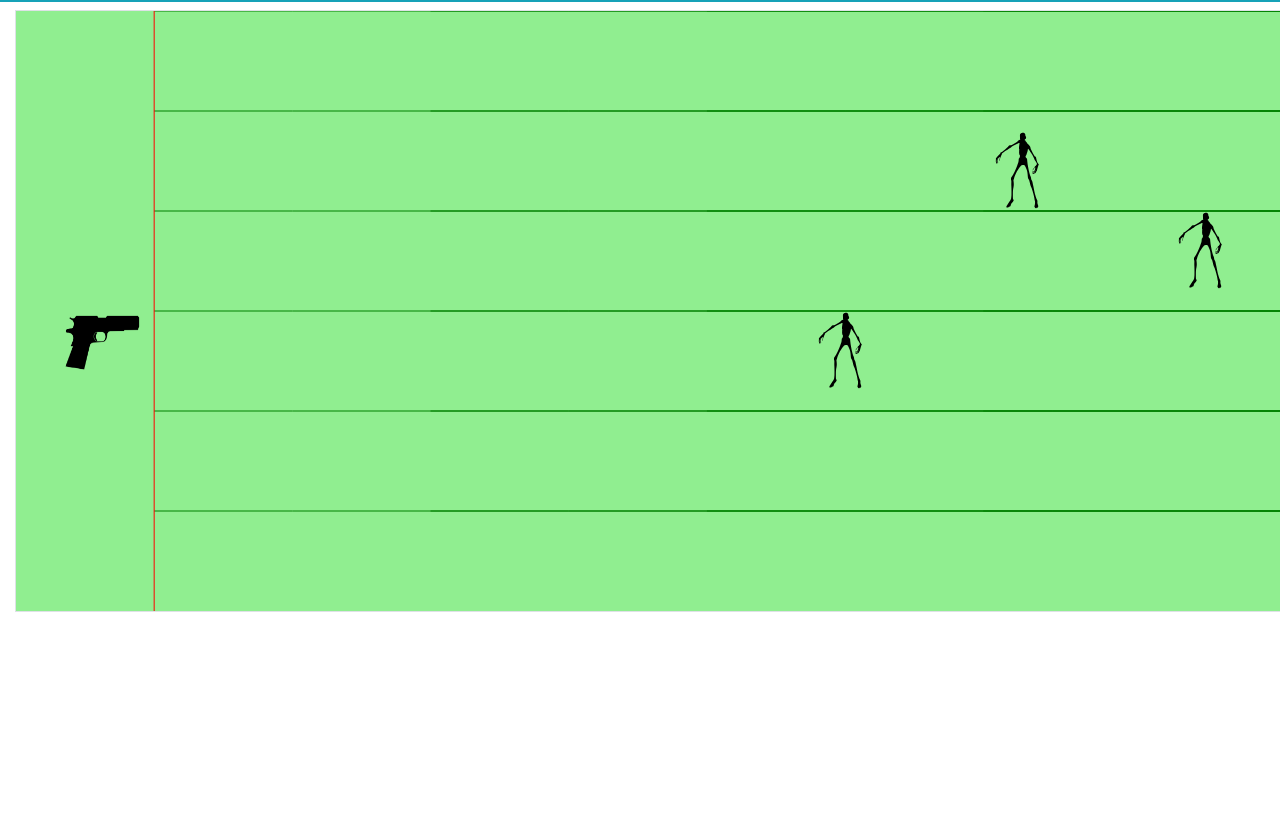
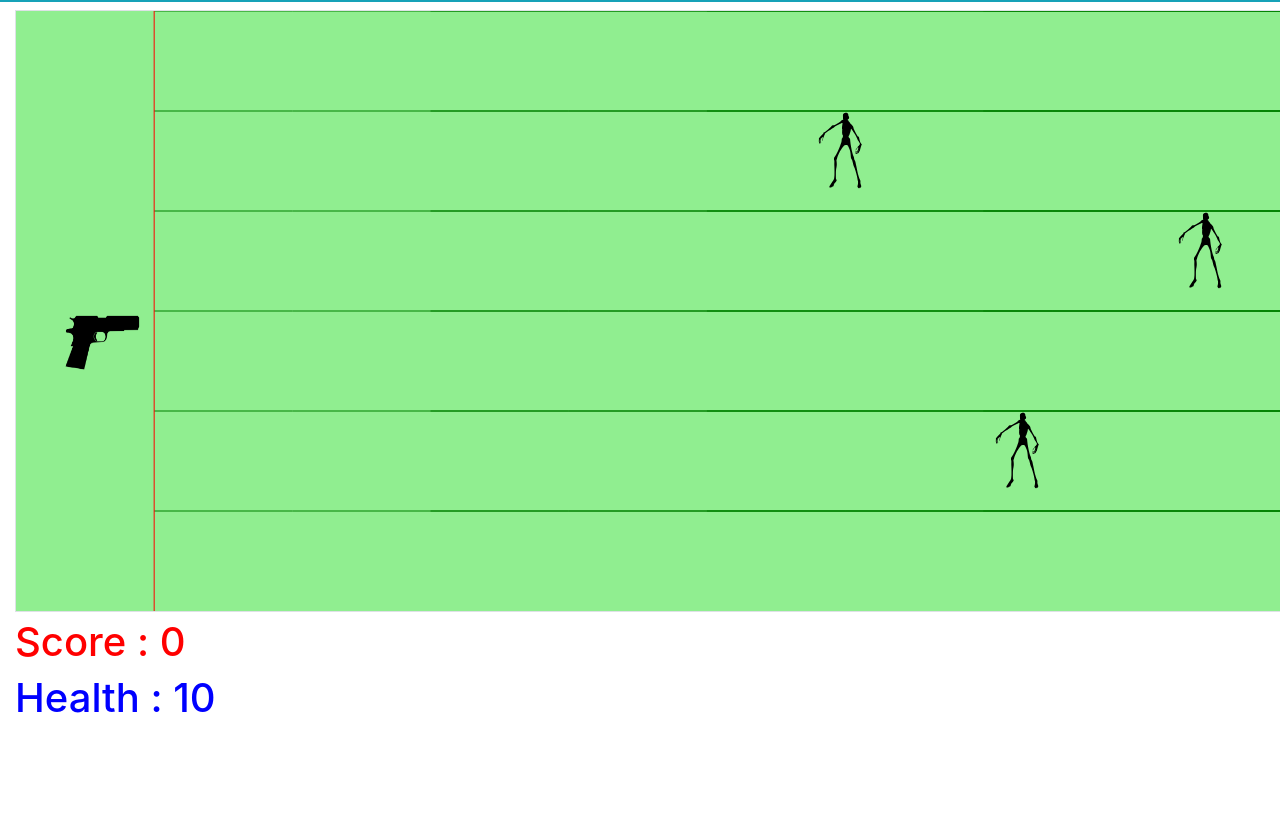
Before and after one commit to tomaskoleckar/gameIT2, a plain HTML site: page index.html in a window 1280 px wide. Shown: the part 124-952 px from the top of the page. Drawn offline with nearby package versions, Linux system fonts and the light colour scheme.

Commit message:
kolize+skore

```diff
--- a/index.html
+++ b/index.html
@@ -15,6 +15,8 @@
     </header>
     <main class="container-fluid text-center mt-2">
         <canvas id="gameboard" width="1520" height="600" class="border"></canvas>
+        <h1 id="score"></h1>
+        <h1 id="health"></h1>
     </main>
     <footer class="bg-light p-3 text-center">
         <p>&copy; Tomáš Kolečkář 2020 - SŠPU Opava IT2</p>
--- a/js/game.js
+++ b/js/game.js
@@ -3,11 +3,20 @@ const ctx = canvas.getContext('2d');
 let test;
 function mouseDetection() {
     canvas.addEventListener("mousemove", function (e) {
-        if (e.y < 675) {
+        if (e.y < 675&&e.y>134) {
             gun.y = e.y;
             gun.y -= 134;
         }
     })
+}
+function updateScore(){
+    let score = document.getElementById("score");
+    score.innerHTML ="Score : "+ game.score + "";
+    let health = document.getElementById("health");
+    health.innerHTML="Health : " + game.health + "";
+    if(game.health == 0){
+        location.reload();
+    }
 }
 function addBullet() {
     canvas.addEventListener("click", function () {
@@ -15,7 +24,6 @@ function addBullet() {
     })
 }
 function addEnemy(difficulty) {
-    console.log(difficulty);
     switch (difficulty) {
         case 1: setInterval(function () {
             game.spawnEnemies();
@@ -125,13 +133,17 @@ class Game {
         this.enemies = [];
         this.speed = 5;
         this.difficulty = 2;
+        this.score = 0;
+        this.coins = 0;
+        this.health = 10;
+        this.hScore = 0;
     };
     init() {
         gun.init();
     };
     draw() {
         ctx.clearRect(0, 0, canvas.width, canvas.height);
-        this.bullets.forEach(function (bullets, index, arr) {
+        this.bullets.forEach(function (bullets, index, arr,) {
             bullets.move();
             bullets.draw();
             /* Jestliže koule spadne pod dolní okraj... */
@@ -139,34 +151,40 @@ class Game {
                 /*...bude z pole odstraněna */
                 arr.splice(index, 1);
             }
-            /*if(detectCollisionCircleRect(bullets,enemies)){
-                arr.splice(index,1);
 
-            }*/
         });
-        this.enemies.forEach(function (enemies, index, arr) {
+        this.enemies.forEach(function (enemies,index,arr) {
             enemies.move();
             enemies.draw();
             /* Jestliže koule spadne pod dolní okraj... */
-            if (enemies.x < 0) {
-                /*...bude z pole odstraněna */
+            if (enemies.x < (canvas.width / 11)) {
+                game.health--;
                 arr.splice(index, 1);
             }
-            /*if(detectCollisionCircleRect(bullets,enemies)){
-                arr.splice(index,1);
-
-            }*/
+            game.bullets.forEach(function(bullets,indexb,arrb){
+                if(detectCollisionCircleRect(bullets,enemies)){
+                    arr.splice(index, 1);
+                    arrb.splice(indexb, 1);
+                    game.score++;
+                    if(Math.round(Math.random()*5+1)==5){
+                        Game.coins++;
+                    }
+                }
+            })
         });
         gun.draw();
         gameboard.draw();
     };
     spawnEnemies() {
-        let yHelp = Math.round(Math.random() * 5) + 1;
-        let y = canvas.height / yHelp;
+        let yHelp = Math.round(Math.random() * 6-0.49);
+        if(yHelp>6){
+            yhelp = 6;
+        }
+
+        let y = canvas.height / 6 * yHelp;
         let x = canvas.width;
         let speed = 3;
         this.enemies.push(new Enemies(x, y, speed));
-        console.log(game.enemies);
     }
     addBullets() {
         let y = gun.y + 10;
@@ -179,6 +197,7 @@ class Game {
 function animate() {
     game.draw();
     requestAnimationFrame(animate);
+    updateScore();
 }
 let game = new Game();
 addBullet();
--- a/style.css
+++ b/style.css
@@ -4,3 +4,15 @@
 footer{
     margin-top: 300px;
 }
+#score{
+    color: red;
+    text-align: left;
+}
+#health{
+    color: blue;
+    text-align: left;
+}
+#hScore{
+    color: green;
+    text-align: left;
+}
```
